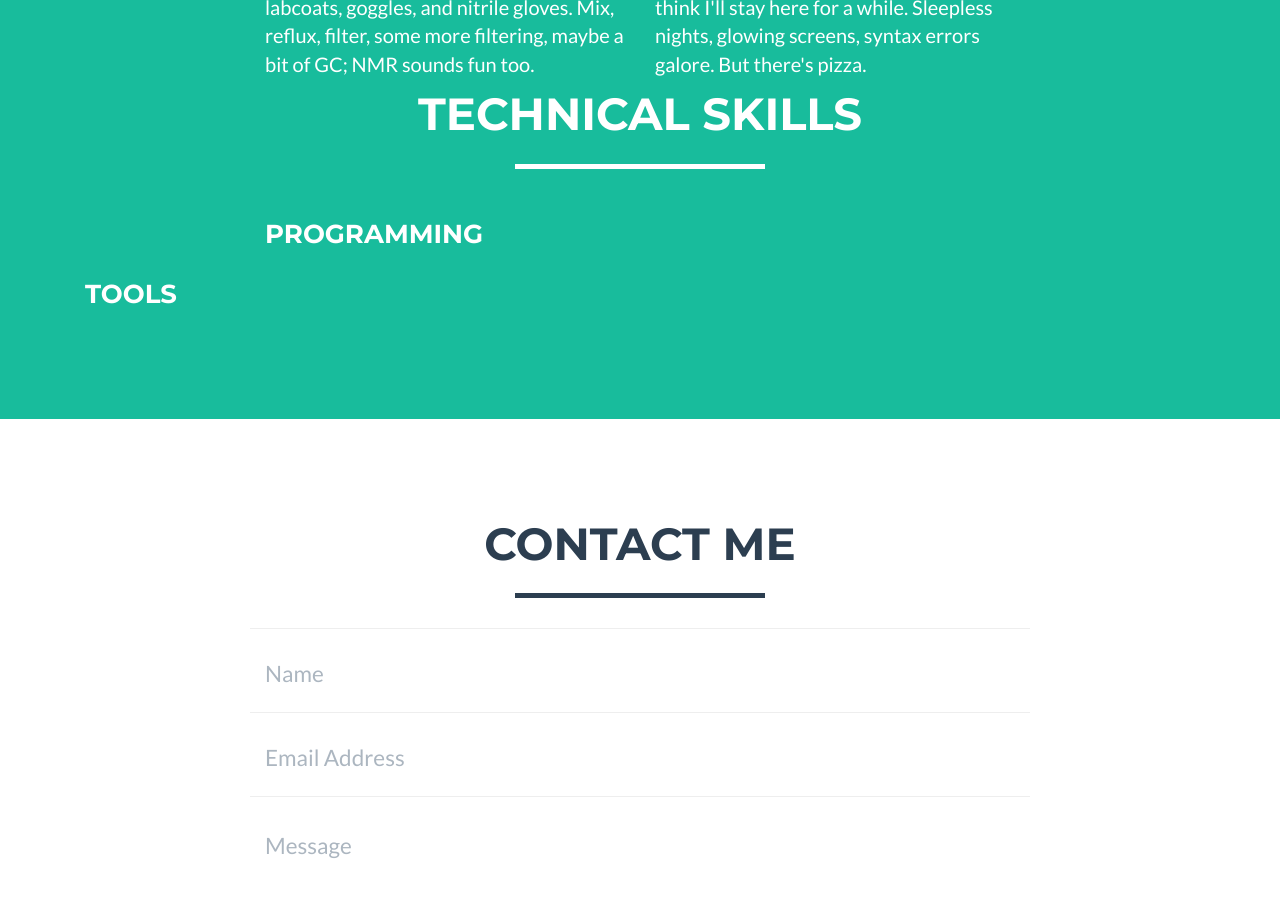
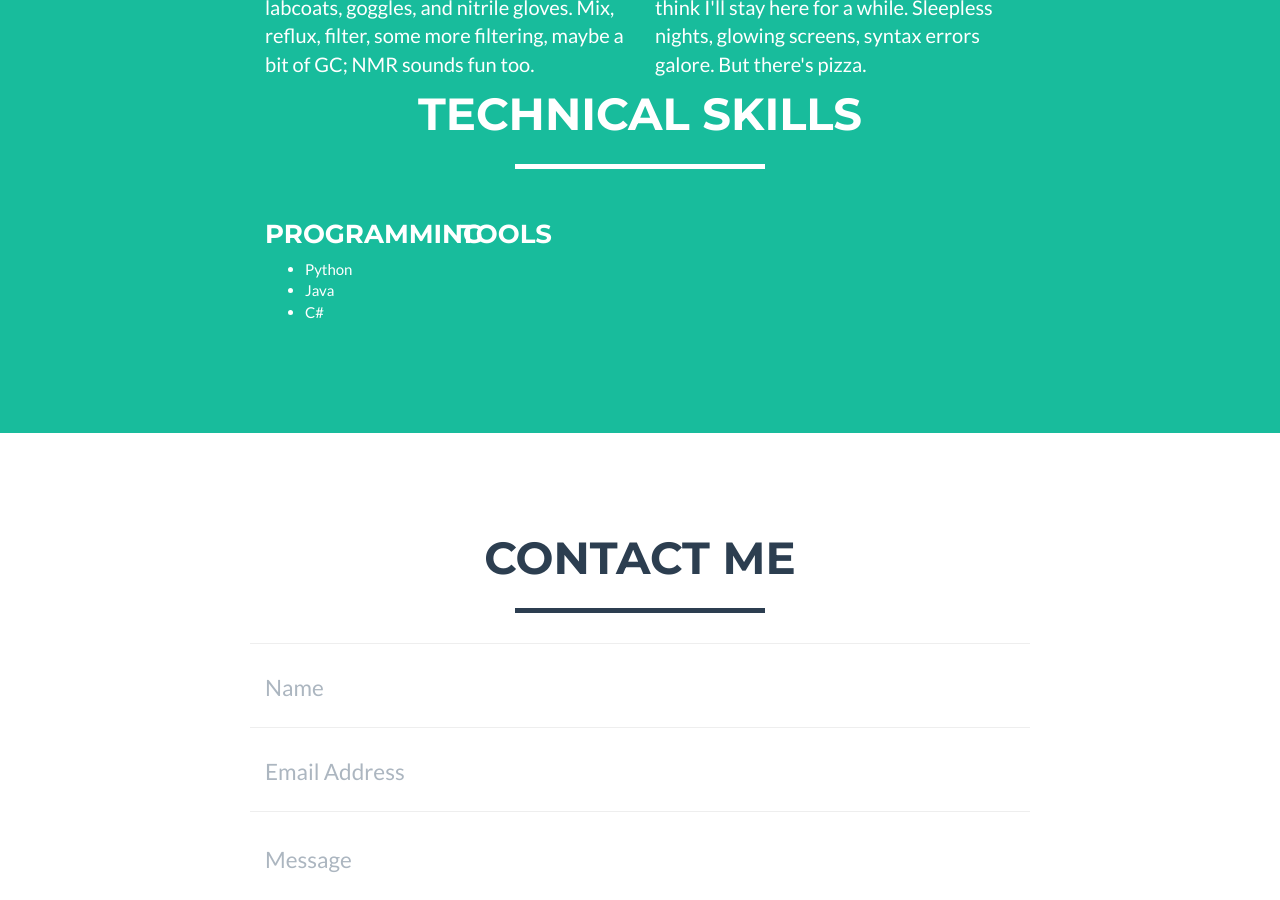
Before and after one commit to milktea02/milktea02.github.io, a Jekyll site: the page built from index.html, in a window 1280 px wide and 900 px high, scrolled down 1193 px. Built offline with Jekyll 4.4.1, drawn with Linux system fonts in a browser that asks for light colours.

Commit message:
oops fixed div

```diff
--- a/_includes/about.html
+++ b/_includes/about.html
@@ -25,8 +25,11 @@
             <div class="row">
                 <div class="col-lg-2 col-lg-offset-2">
                     <h3>Programming</h3>
-
-                    </div>
+                        <ul>
+                            <li>Python</li>
+                            <li>Java</li>
+                            <li>C#</li>
+                        </ul>
                 </div>
                 <div class="col-lg-2">
                     <h3>Tools</h3>
```
